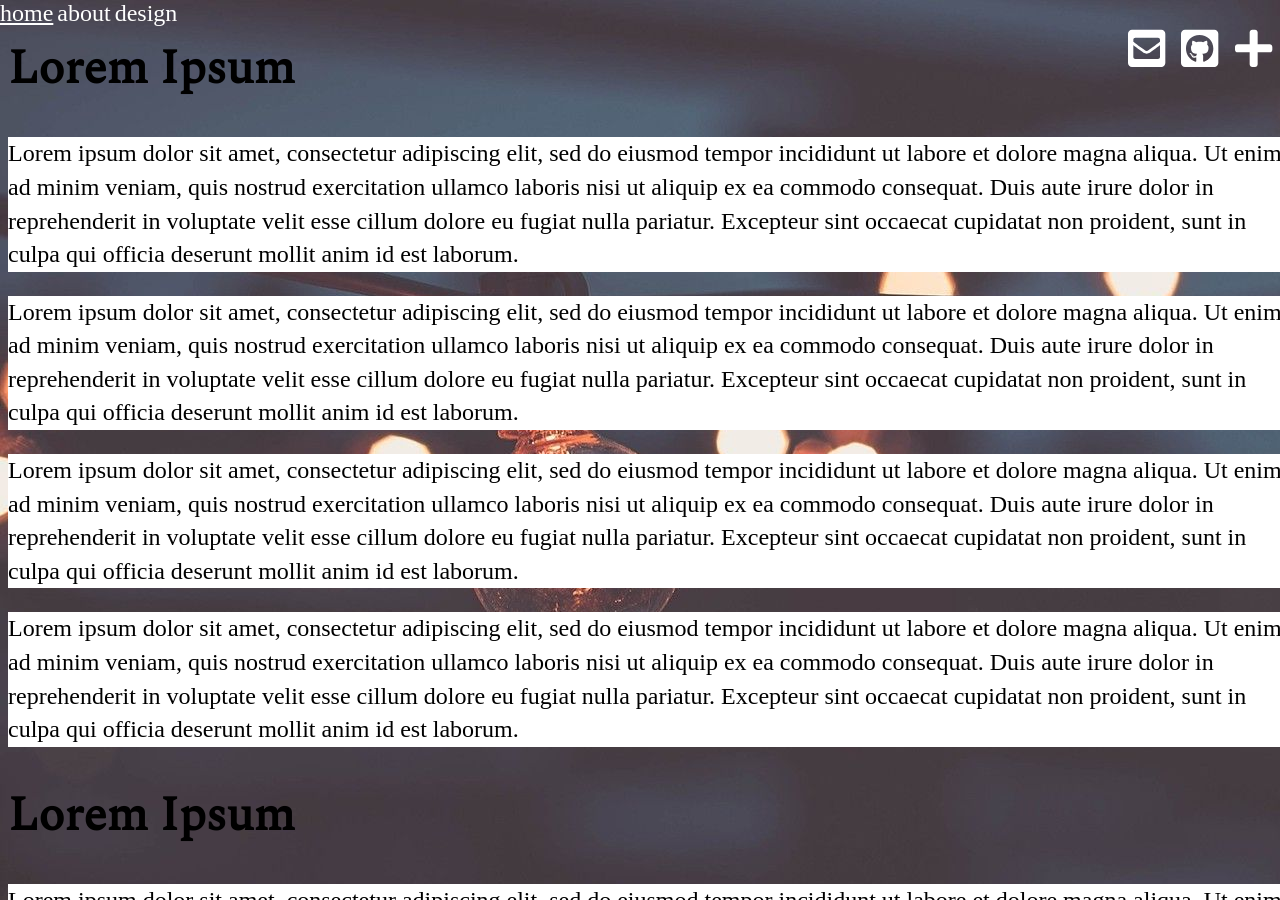
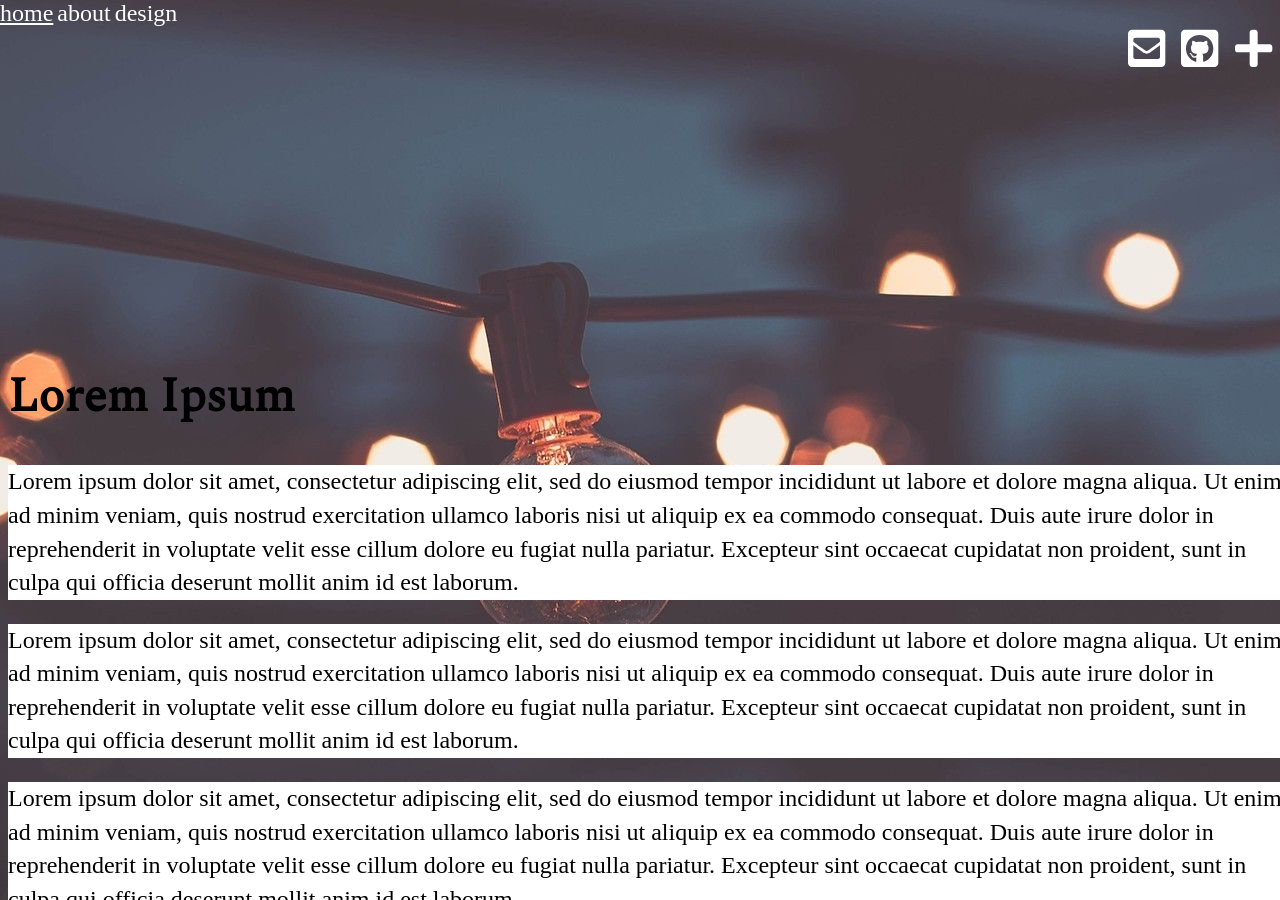
Before and after one commit to caIcutec/caIcutec.github.io, a Jekyll site: the page built from index.html, in a window 1280 px wide and 900 px high. Built offline with Jekyll 4.4.1, drawn with Linux system fonts in a browser that asks for light colours; nearby versions of some CDN libraries.

Commit message:
Update default.html

```diff
--- a/_layouts/default.html
+++ b/_layouts/default.html
@@ -88,7 +88,7 @@
 
 
     <!-- TOP LINKS -->
-    <body background="/imgs/bg.jpg" id="bg">
+    <body background="/imgs/bg.jpg" id="bg" style="padding-top:25%">
 
       <nav>
       <div class="fixed-header">
@@ -132,7 +132,7 @@
       }
       </script>
 
-      <div class="container" id="content" style="top:30%">
+      <div class="container" id="content">
 
       {{ content }}
 
```
